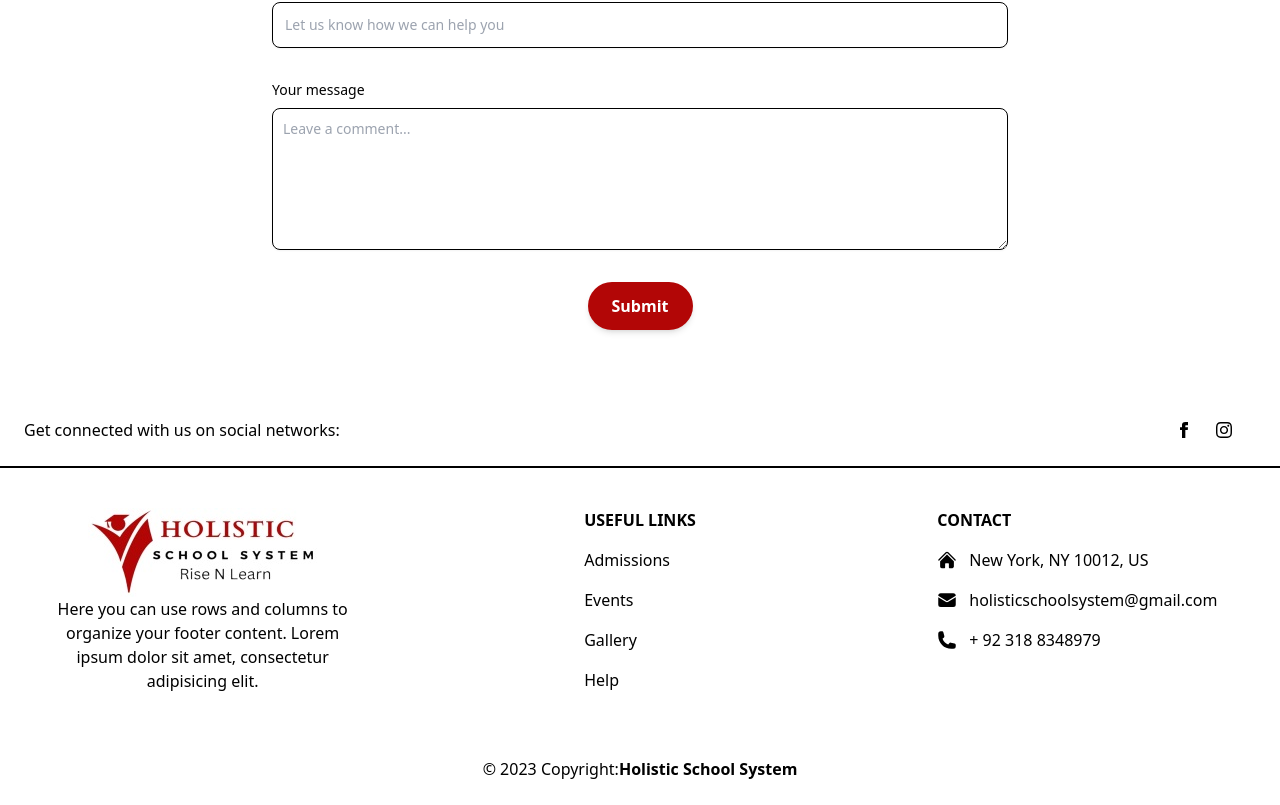
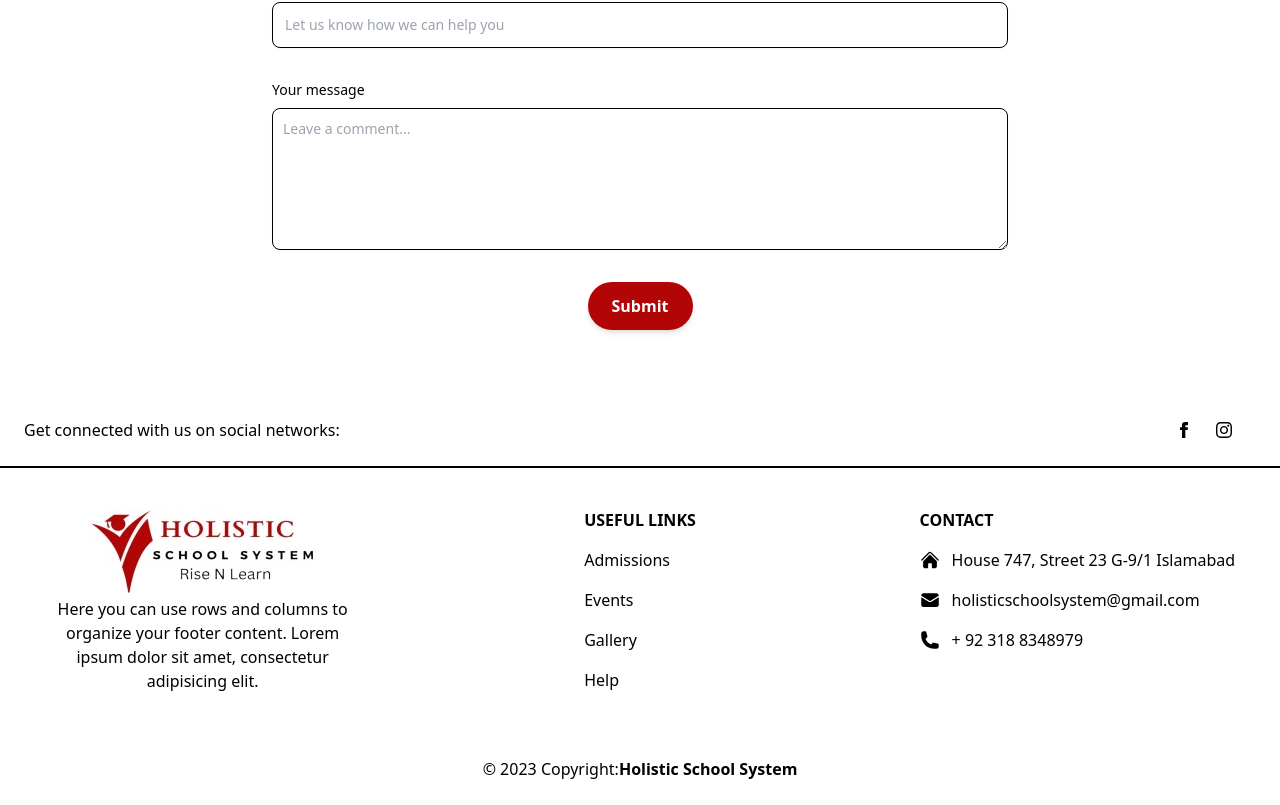
Before and after one commit to adm1n1strat0r-MAM/Holistic, a React (Vite) app: page / in a window 1280 px wide. Shown: the part 4113-4918 px from the top of the page. Built offline with nearby package versions, Linux system fonts and the light colour scheme.

Commit message:
Update Footer.jsx

```diff
--- a/src/components/Footer.jsx
+++ b/src/components/Footer.jsx
@@ -88,7 +88,7 @@ const Footer = () => {
                 <path
                   d="M12 5.432l8.159 8.159c.03.03.06.058.091.086v6.198c0 1.035-.84 1.875-1.875 1.875H15a.75.75 0 01-.75-.75v-4.5a.75.75 0 00-.75-.75h-3a.75.75 0 00-.75.75V21a.75.75 0 01-.75.75H5.625a1.875 1.875 0 01-1.875-1.875v-6.198a2.29 2.29 0 00.091-.086L12 5.43z" />
               </svg>
-              New York, NY 10012, US
+              House 747, Street 23 G-9/1 Islamabad
             </p>
             <p className="mb-4 flex items-center justify-center md:justify-start">
               <svg
```
